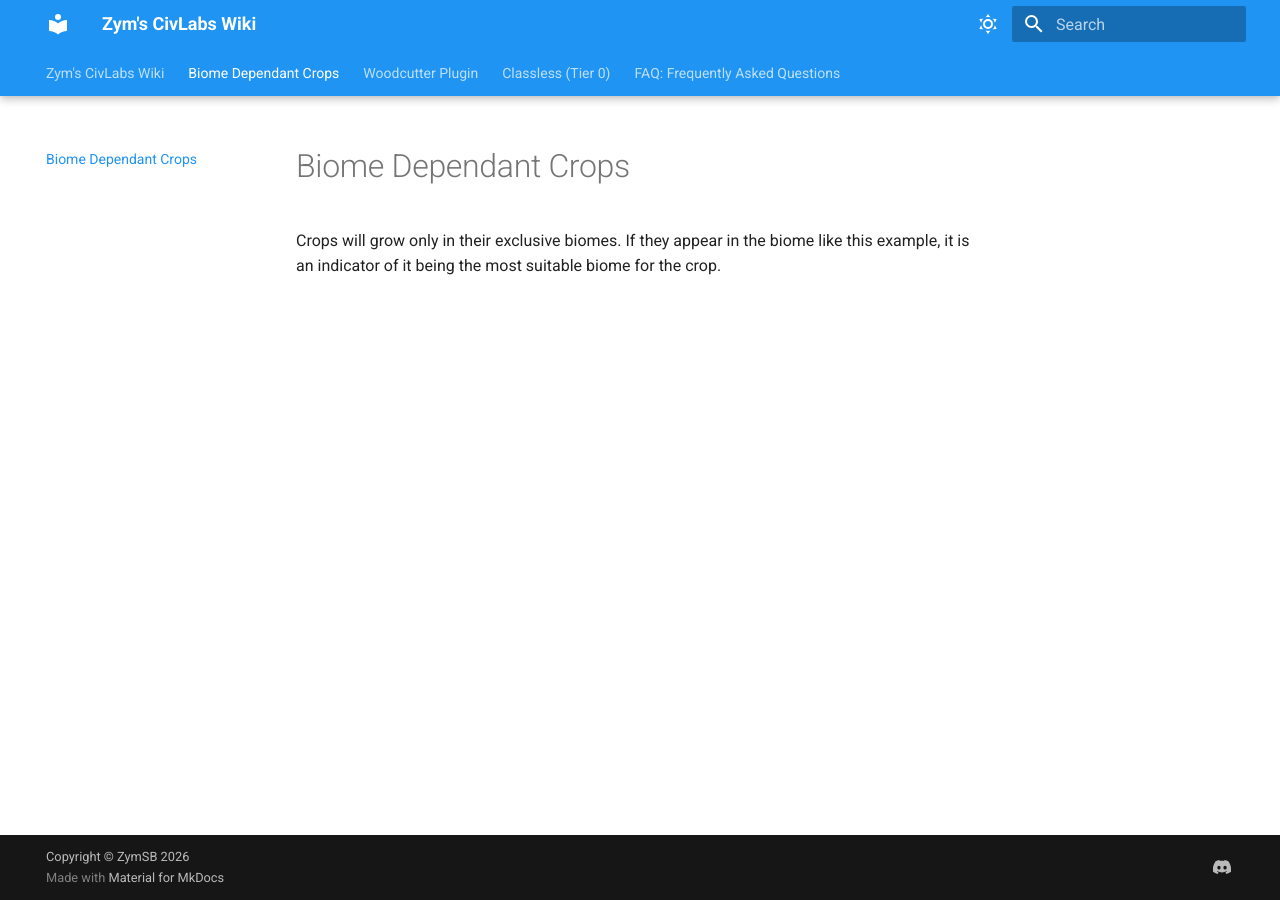
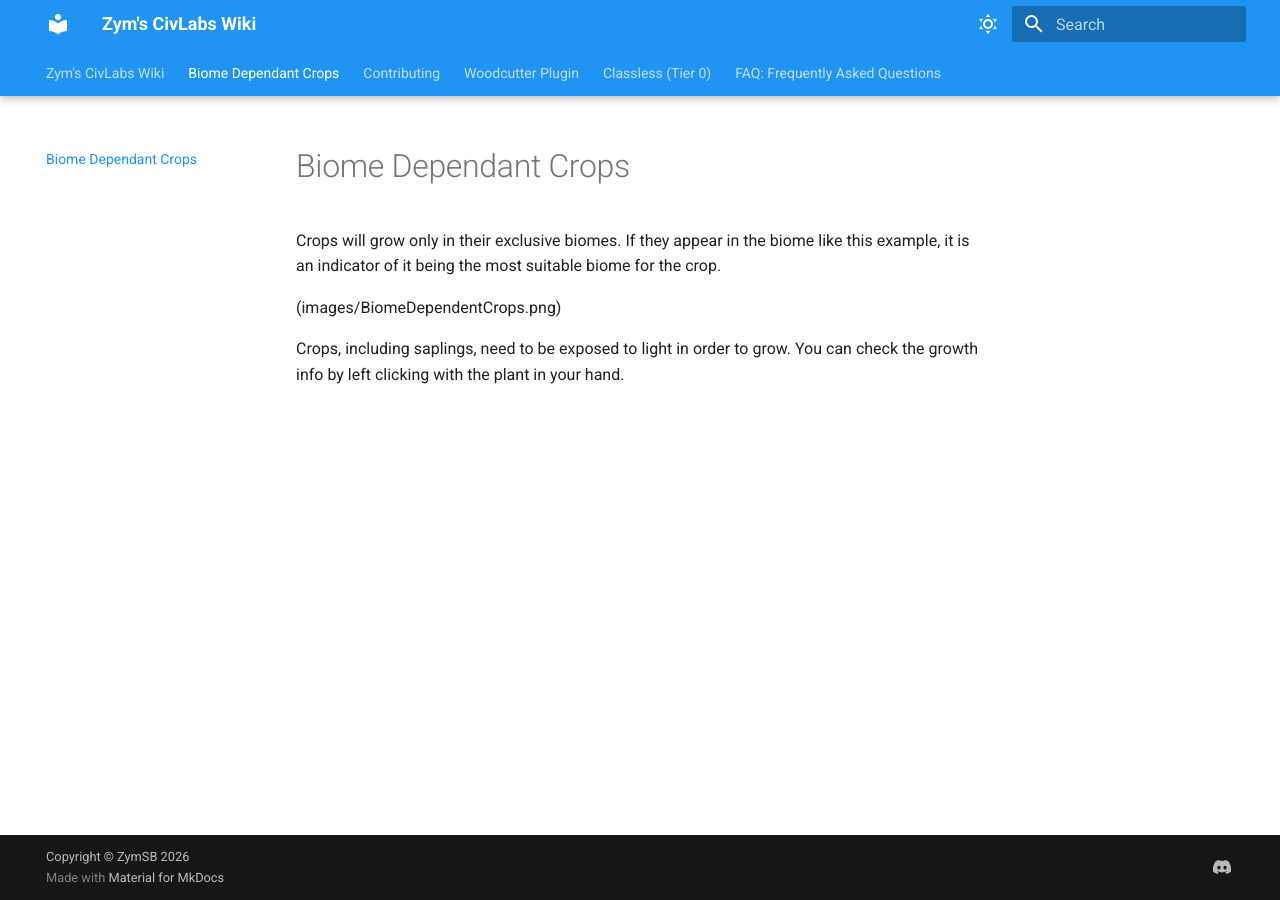
Before and after one commit to zymsbgt/zym-civlabs-docs, an MkDocs documentation site: the page built from docs/Biome Dependant Crops.md, in a window 1280 px wide. Built offline with MkDocs 1.6.1 and Material for MkDocs 9.7.7, drawn with Linux system fonts in a browser that asks for light colours.

Commit message:
add biome dependent crops

```diff
--- a/docs/Biome Dependant Crops.md
+++ b/docs/Biome Dependant Crops.md
@@ -1,3 +1,7 @@
 # Biome Dependant Crops
 
 Crops will grow only in their exclusive biomes. If they appear in the biome like this example, it is an indicator of it being the most suitable biome for the crop.
+
+(images/BiomeDependentCrops.png)
+
+Crops, including saplings, need to be exposed to light in order to grow. You can check the growth info by left clicking with the plant in your hand.
```
Also changed, not shown: docs/Contribute.md (added, +3 -0 lines), 1 other file.
